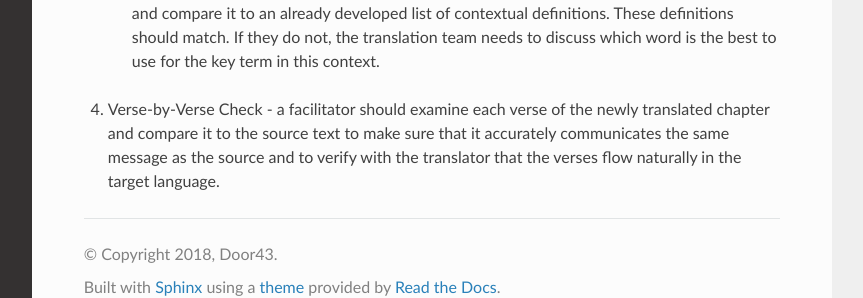
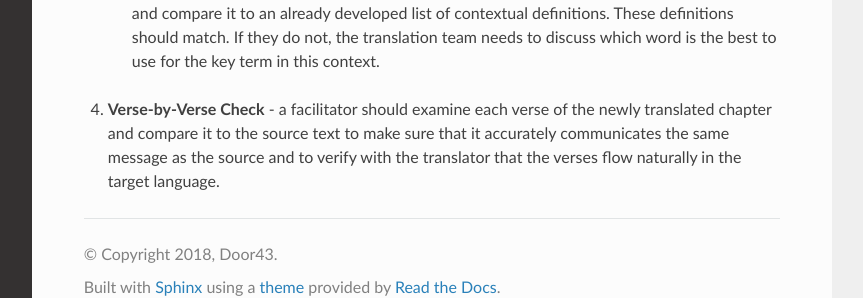
Before and after one commit to unfoldingWord-dev/translationStudio-Info, a Sphinx documentation site: the page built from docs/MAST.rst, in a window 1280 px wide and 900 px high, scrolled down 922 px. Shown: the part 576-874 px from the top of the window, without its empty margins (268-1131 px from the left). Built offline with Sphinx 7.4.7 and the Read the Docs theme 2.0.0, drawn with Linux system fonts in a browser that asks for light colours; pages that are not in the unit, such as notebooks, are missing from menus.

```diff
--- a/docs/MAST.rst
+++ b/docs/MAST.rst
@@ -36,4 +36,4 @@ Checking Steps
 
   * The facilitator should ask the translator to provide a definition of each key word in the text and compare it to an already developed list of contextual definitions. These definitions should match. If they do not, the translation team needs to discuss which word is the best to use for the key term in this context.
 
-4.	Verse-by-Verse Check - a facilitator should examine each verse of the newly translated chapter and compare it to the source text to make sure that it accurately communicates the same message as the source and to verify with the translator that the verses flow naturally in the target language.
+4.	**Verse-by-Verse Check** - a facilitator should examine each verse of the newly translated chapter and compare it to the source text to make sure that it accurately communicates the same message as the source and to verify with the translator that the verses flow naturally in the target language.
```
